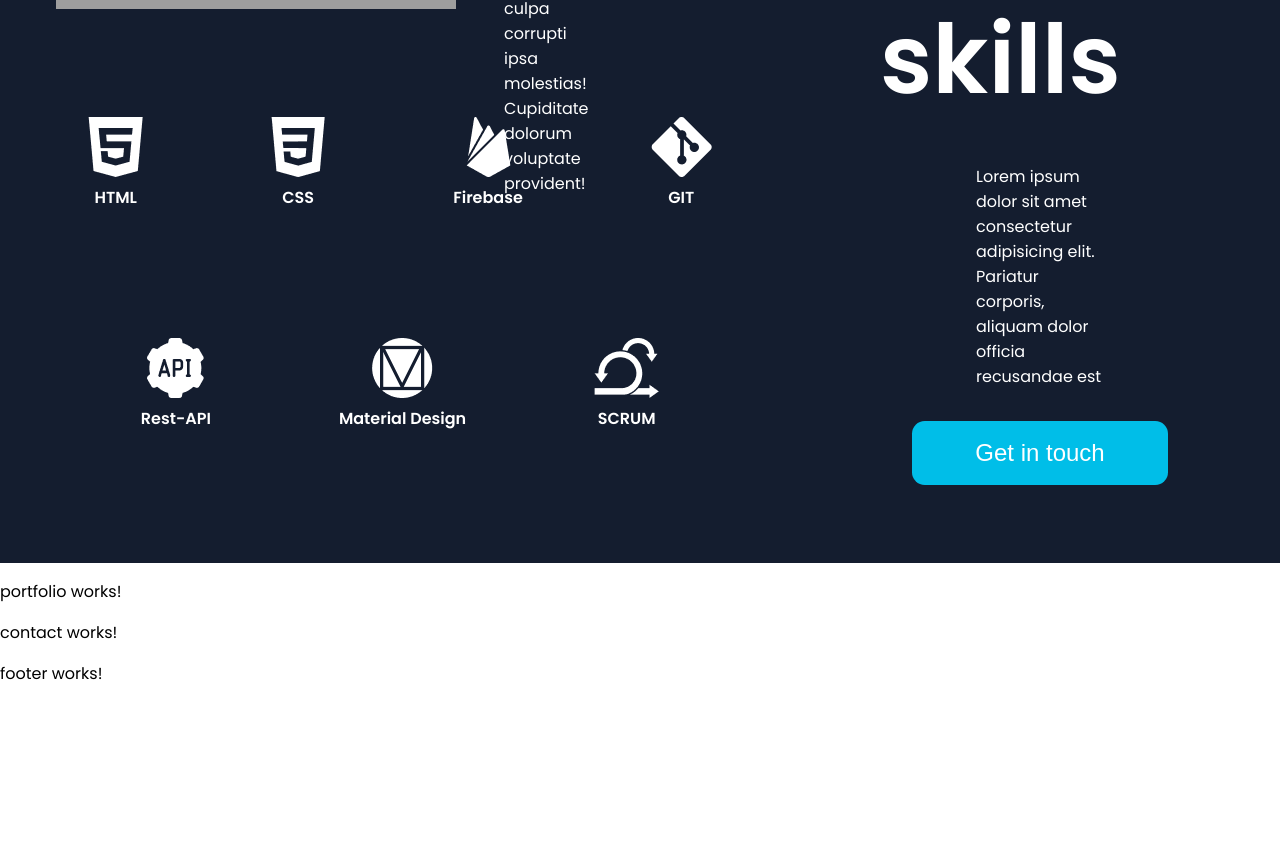
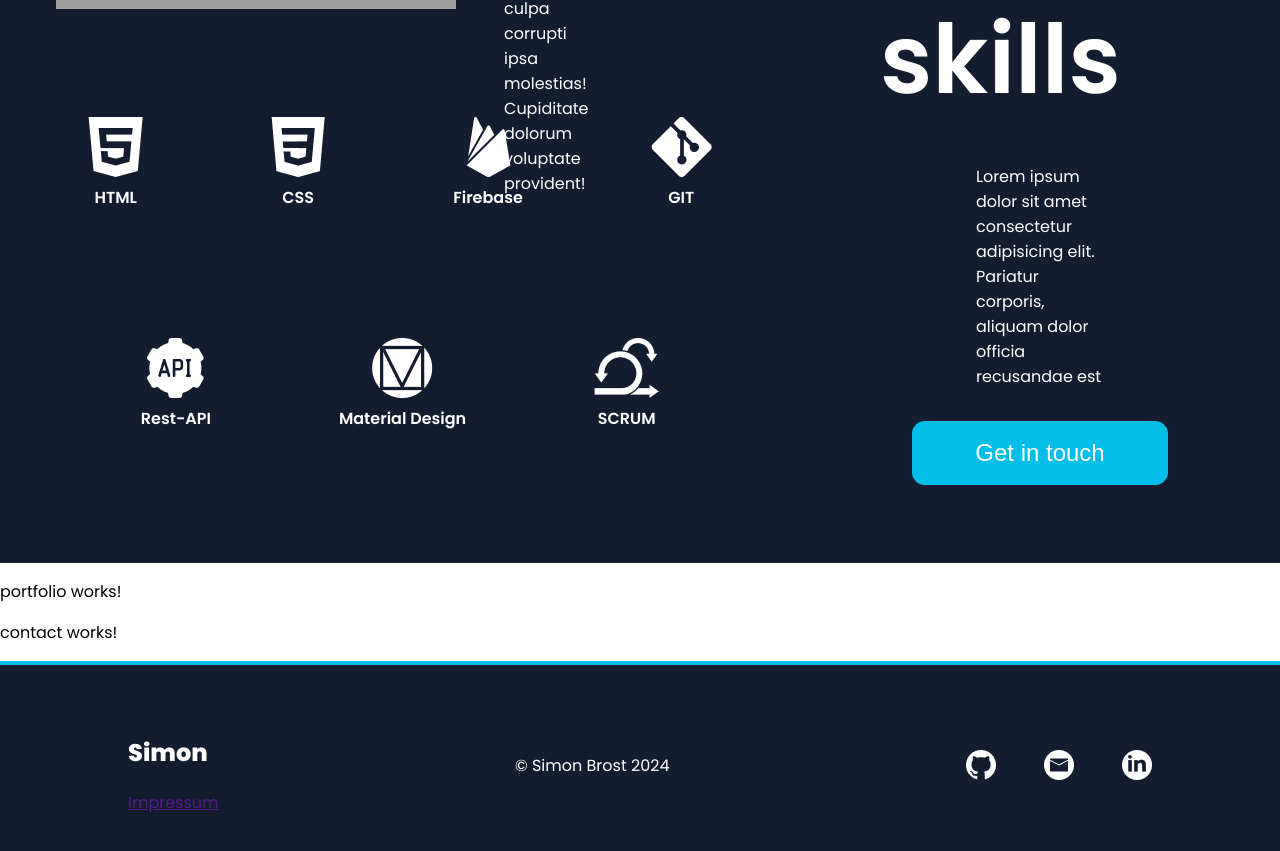
Before and after one commit to simonbrost/Portfolio-AllInkl, an Angular app: page / in a window 1280 px wide. Shown: the part 1961-2812 px from the top of the page. Before the commit the page ends 2663 px from the top, so only its background shows below. Built offline with nearby package versions, Linux system fonts and the light colour scheme; grey boxes are pictures that could not be loaded.

Commit message:
first footer

```diff
--- a/src/app/footer/footer.component.html
+++ b/src/app/footer/footer.component.html
@@ -1 +1,14 @@
-<p>footer works!</p>
+<section class="footer">
+    <div class="footer-left">
+        <h2>Simon</h2>
+        <a href="">Impressum</a>
+    </div>
+    <div class="footer-middle">
+        &copy; Simon Brost 2024
+    </div>
+    <div class="footer-right">
+        <img src="../../assets/img/social-buttons/github.png" alt="github">
+        <img src="../../assets/img/social-buttons/mail.png" alt="mail">
+        <img src="../../assets/img/social-buttons/linkedin.png" alt="linkedin">
+    </div>
+</section>
--- a/src/app/footer/footer.component.scss
+++ b/src/app/footer/footer.component.scss
@@ -0,0 +1,28 @@
+@import './../../styles.scss';
+
+.footer {
+    height: 25vh;
+    width: 100vw;
+    background-color: $atf-bg;
+    color: white;
+    display: flex;
+    justify-content: space-between;
+    align-items: center;
+    border-top: 0.3rem solid $aqua-blue;
+
+    .footer-left {
+        display: flex;
+        flex-direction: column;
+        padding-left: 8rem;
+    }
+
+    .footer-middle {
+        display: flex;
+    }
+
+    .footer-right {
+        display: flex;
+        gap: 3rem;
+        padding-right: 8rem;
+    }
+}
```
